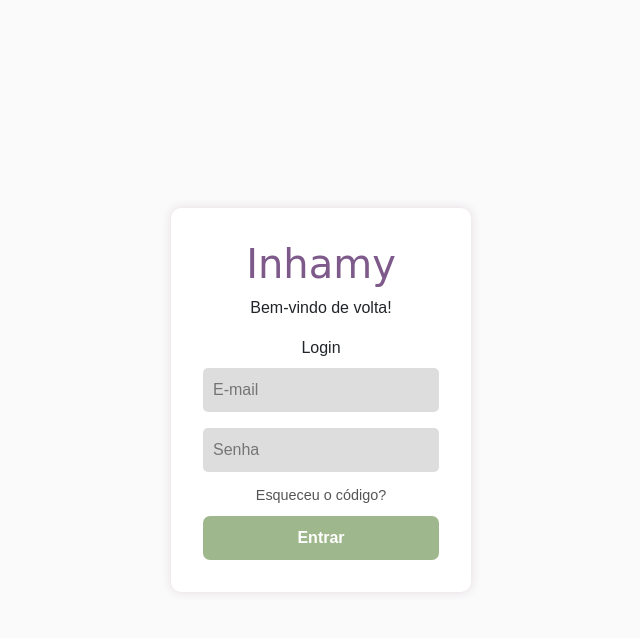
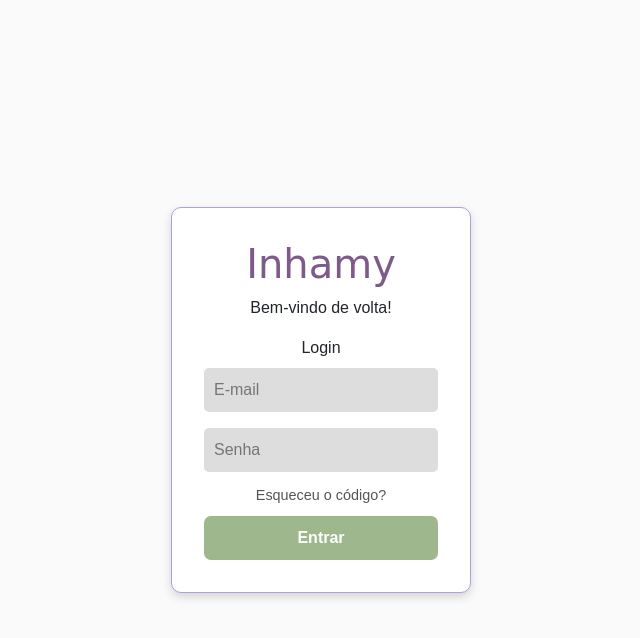
Before and after one commit to gabriel-sperandio/sistema_de_pedidos, a PHP site: page /login.php in a window 1280 px wide. Shown: the top 638 px of the page, without its empty margins (319-959 px from the left). Run offline with PHP 8.4, Linux system fonts and the light colour scheme.

Commit message:
modified:   assets/css/login.css

```diff
--- a/assets/css/login.css
+++ b/assets/css/login.css
@@ -1,5 +1,4 @@
-
- body {
+body {
   font-family: Arial, sans-serif;
   background-color: #fafafa;
   display: flex;
@@ -14,8 +13,9 @@
   background: white;
   padding: 2em;
   border-radius: 10px;
-  box-shadow: 0 0 10px #e4d9e1;
   width: 300px;
+  border: 1px solid #b39ddb;
+  box-shadow: 0 4px 10px rgba(0, 0, 0, 0.15);
 }
 
 .logo {
```
